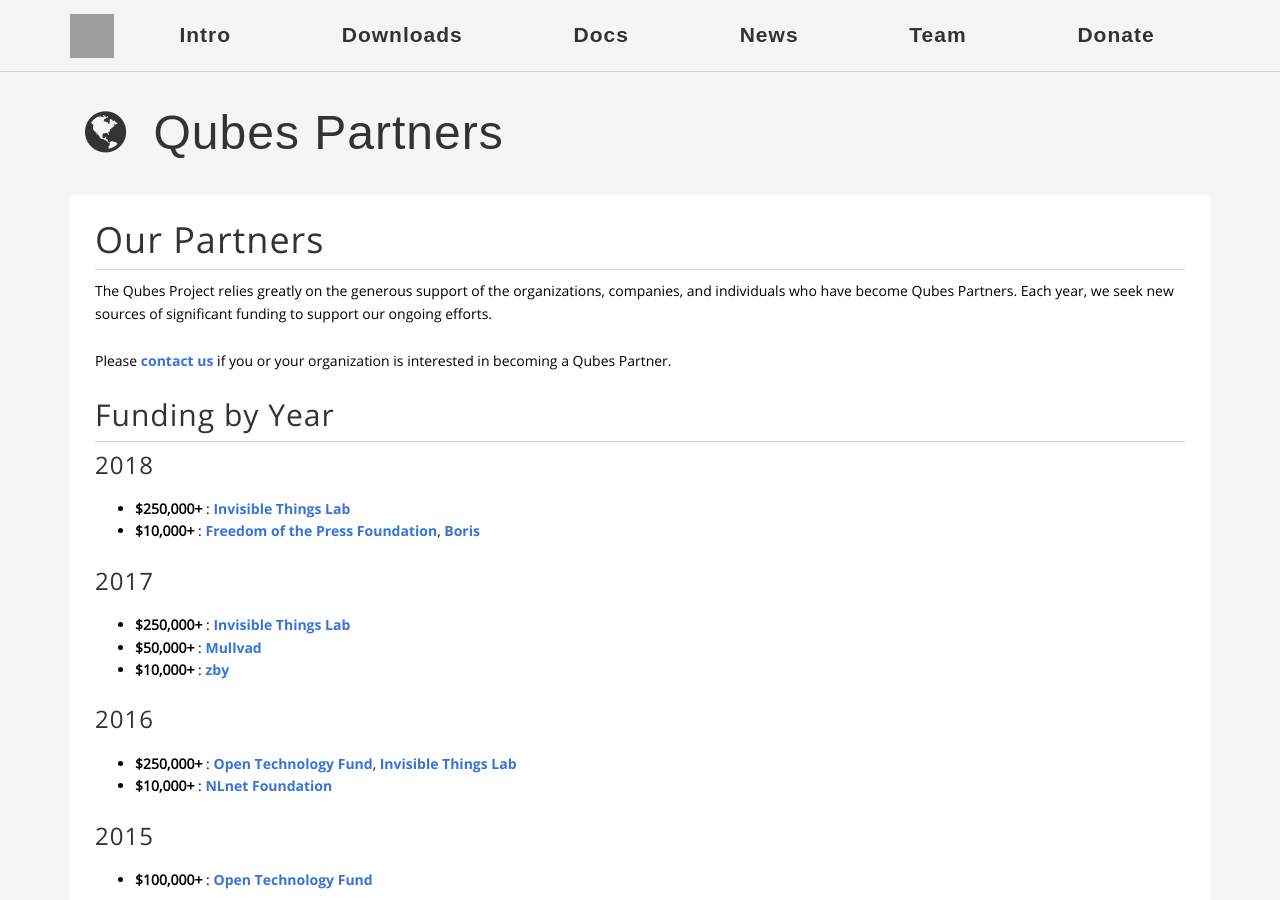
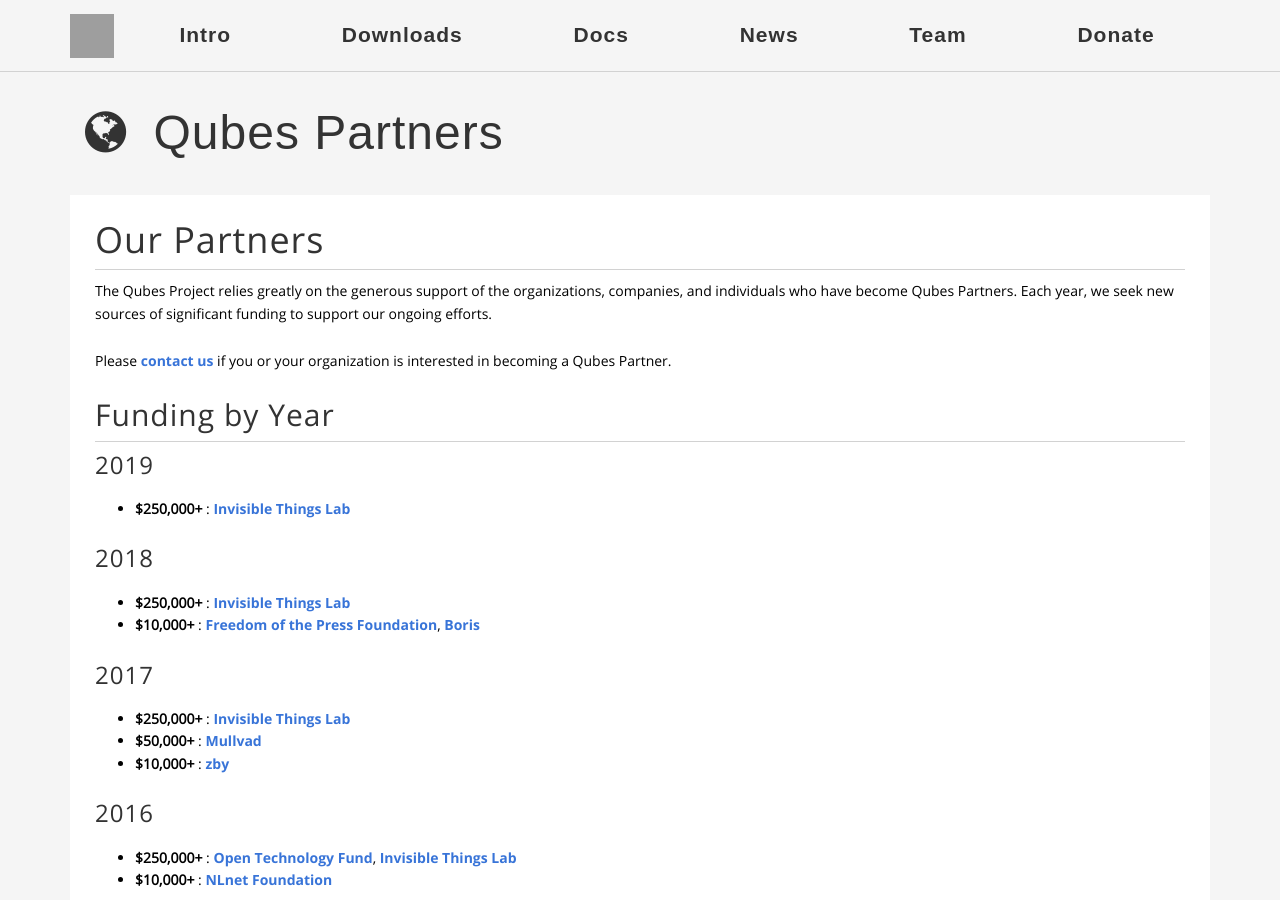
Before and after one commit to QubesOS/qubesos.github.io, a Jekyll site: the page built from pages/partners.md, in a window 1280 px wide and 900 px high. Built offline with Jekyll 4.4.1, drawn with Linux system fonts in a browser that asks for light colours; some web fonts are replaced; grey boxes are pictures that could not be loaded.

Commit message:
Add ITL as 2019 Qubes Partner

```diff
--- a/pages/partners.md
+++ b/pages/partners.md
@@ -16,6 +16,9 @@ Each year, we seek new sources of significant funding to support our ongoing eff
 Please [contact us][contact] if you or your organization is interested in becoming a Qubes Partner.
 
 ## Funding by Year
+
+### 2019
+- **$250,000+** : [Invisible Things Lab]
 
 ### 2018
 - **$250,000+** : [Invisible Things Lab]
```
